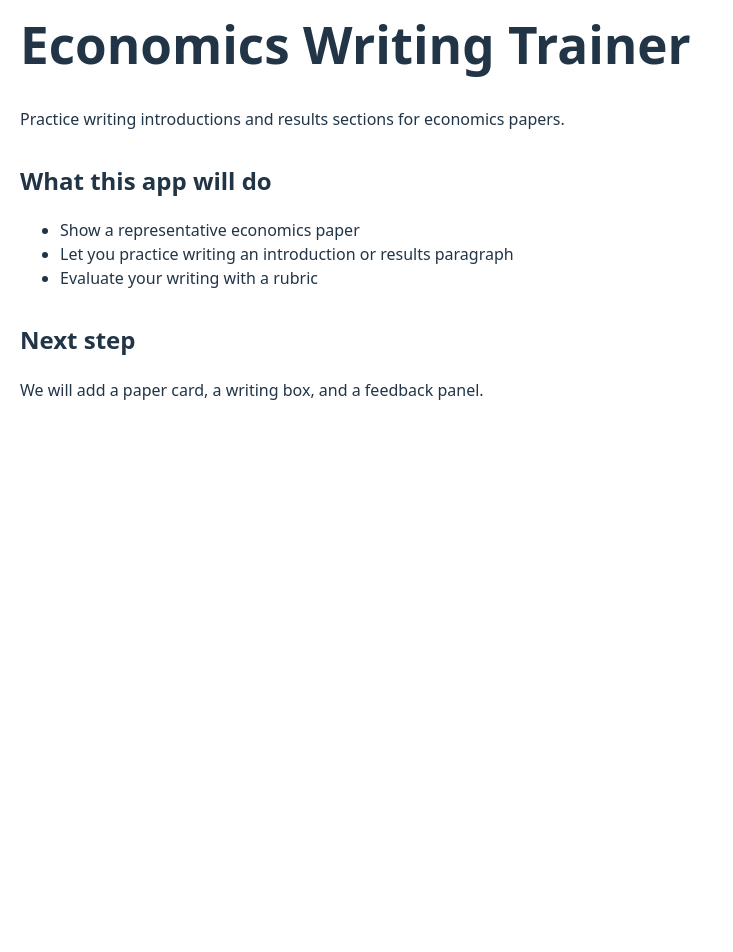
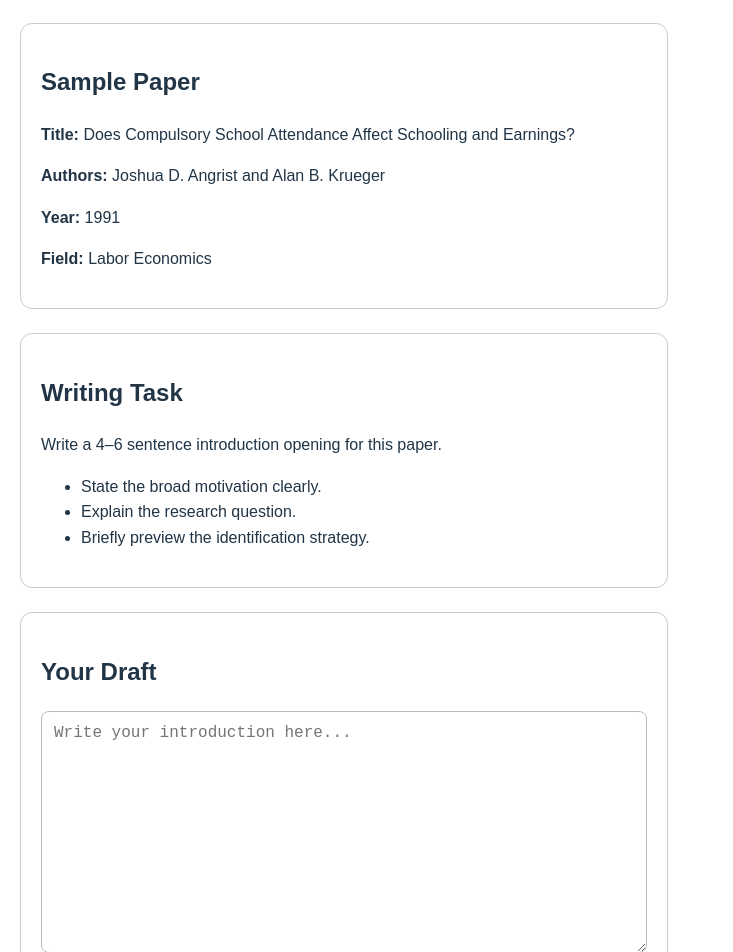
Before and after one commit to YutaroTakayasu/econ-writing-trainer, a React (Vite) app: page / in a window 1280 px wide. Shown: the part 200-1152 px from the top of the page, without its empty margins (0-733 px from the left). Before the commit the page ends 800 px from the top, so only its background shows below. Built offline with nearby package versions, Linux system fonts and the light colour scheme.

Commit message:
Add first writing trainer UI

```diff
--- a/src/App.tsx
+++ b/src/App.tsx
@@ -1,25 +1,97 @@
 function App() {
+  const samplePaper = {
+    title: "Does Compulsory School Attendance Affect Schooling and Earnings?",
+    authors: "Joshua D. Angrist and Alan B. Krueger",
+    year: 1991,
+    field: "Labor Economics",
+    task: "Write a 4–6 sentence introduction opening for this paper.",
+    points: [
+      "State the broad motivation clearly.",
+      "Explain the research question.",
+      "Briefly preview the identification strategy.",
+    ],
+  }
+
   return (
-    <main style={{ maxWidth: "900px", margin: "0 auto", padding: "40px 20px" }}>
+    <main
+      style={{
+        maxWidth: "1000px",
+        margin: "0 auto",
+        padding: "40px 20px",
+        fontFamily: "Arial, sans-serif",
+        lineHeight: 1.6,
+      }}
+    >
       <h1>Economics Writing Trainer</h1>
-      <p>
-        Practice writing introductions and results sections for economics papers.
-      </p>
+      <p>Practice introductions and results writing for economics papers.</p>
 
-      <section style={{ marginTop: "32px" }}>
-        <h2>What this app will do</h2>
+      <section
+        style={{
+          marginTop: "32px",
+          padding: "20px",
+          border: "1px solid #ccc",
+          borderRadius: "12px",
+        }}
+      >
+        <h2>Sample Paper</h2>
+        <p><strong>Title:</strong> {samplePaper.title}</p>
+        <p><strong>Authors:</strong> {samplePaper.authors}</p>
+        <p><strong>Year:</strong> {samplePaper.year}</p>
+        <p><strong>Field:</strong> {samplePaper.field}</p>
+      </section>
+
+      <section
+        style={{
+          marginTop: "24px",
+          padding: "20px",
+          border: "1px solid #ccc",
+          borderRadius: "12px",
+        }}
+      >
+        <h2>Writing Task</h2>
+        <p>{samplePaper.task}</p>
         <ul>
-          <li>Show a representative economics paper</li>
-          <li>Let you practice writing an introduction or results paragraph</li>
-          <li>Evaluate your writing with a rubric</li>
+          {samplePaper.points.map((point) => (
+            <li key={point}>{point}</li>
+          ))}
         </ul>
       </section>
 
-      <section style={{ marginTop: "32px" }}>
-        <h2>Next step</h2>
-        <p>
-          We will add a paper card, a writing box, and a feedback panel.
-        </p>
+      <section
+        style={{
+          marginTop: "24px",
+          padding: "20px",
+          border: "1px solid #ccc",
+          borderRadius: "12px",
+        }}
+      >
+        <h2>Your Draft</h2>
+        <textarea
+          placeholder="Write your introduction here..."
+          rows={12}
+          style={{
+            width: "100%",
+            padding: "12px",
+            fontSize: "16px",
+            borderRadius: "8px",
+            border: "1px solid #bbb",
+            boxSizing: "border-box",
+          }}
+        />
+      </section>
+
+      <section
+        style={{
+          marginTop: "24px",
+          padding: "20px",
+          border: "1px solid #ccc",
+          borderRadius: "12px",
+          backgroundColor: "#f8f8f8",
+        }}
+      >
+        <h2>Feedback Preview</h2>
+        <p>Score: Not evaluated yet</p>
+        <p>Comments will appear here in the next step.</p>
       </section>
     </main>
   )
```
